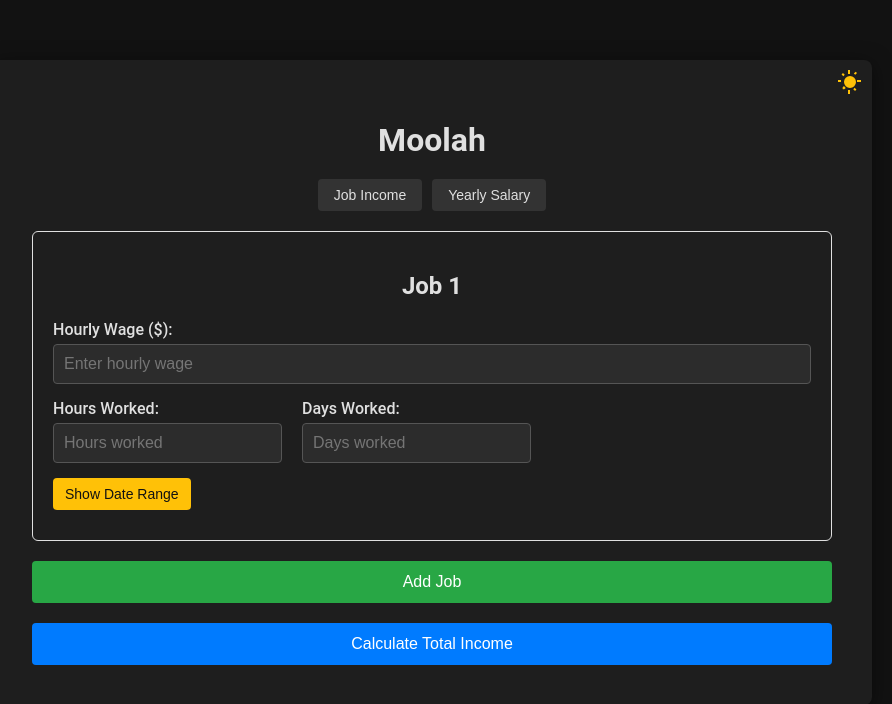
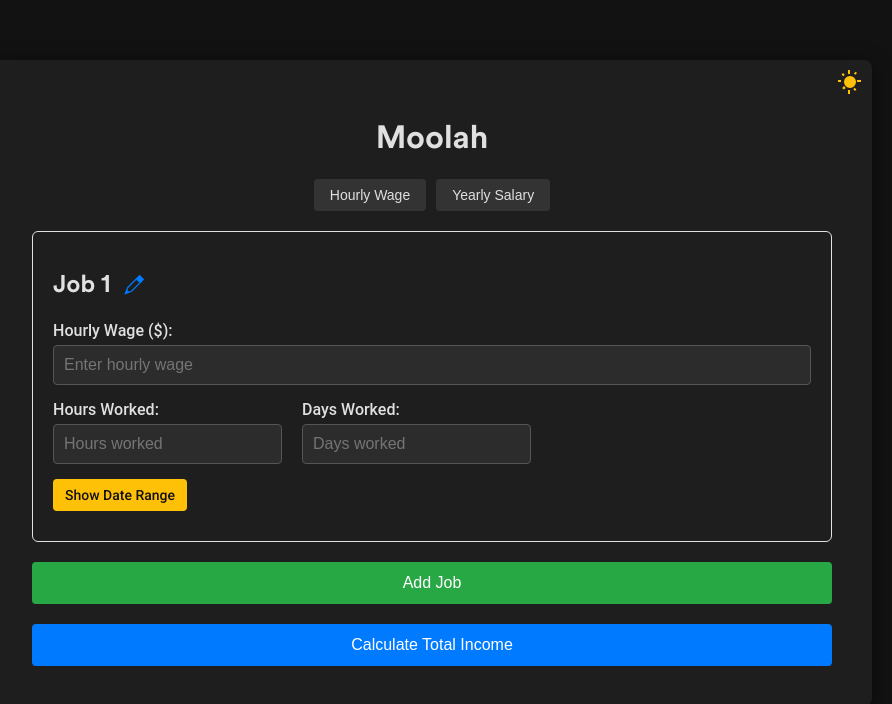
Before and after one commit to quangshuynh/moolah, a React (Create React App) app: page / in a window 1280 px wide. Shown: the top 704 px of the page, without its empty margins (208-1100 px from the left). Built offline with nearby package versions, Linux system fonts and the light colour scheme.

Commit message:
job name edit and font changes

```diff
--- a/src/App.css
+++ b/src/App.css
@@ -39,6 +39,7 @@ body.light-mode {
   padding: 0;
 }
 h1, h2 {
+  font-family: 'circular-bold', sans-serif;
   text-align: center;
   margin-bottom: 20px;
 }
@@ -130,18 +131,19 @@ h1, h2 {
   display: flex;
   gap: 20px;
 }
-.toggle-btn {
+.show-date-range-btn {
   background: #ffc107;
   border: none;
   padding: 8px 12px;
   border-radius: 4px;
   cursor: pointer;
   font-size: 14px;
+  font-family: 'roboto-medium', sans-serif;
   margin-bottom: 10px;
   color: #121212;
   transition: background 0.3s;
 }
-.toggle-btn:hover {
+.show-date-range-btn:hover {
   background: #e0a800;
 }
 .toggle-stats-btn {
@@ -243,10 +245,12 @@ h1, h2 {
   border: none;
   padding: 8px 12px;
   border-radius: 4px;
+  font-size: 14px;
   cursor: pointer;
   align-self: flex-end;
   transition: background 0.3s;
   margin-left: 5px;
+  font-family: 'roboto-medium', sans-serif;
 }
 .remove-btn:hover {
   background: #c82333;
@@ -280,3 +284,58 @@ h1, h2 {
   flex-direction: column;
   gap: 20px;
 }
+.job-name-container {
+  display: flex;
+  align-items: center;
+  justify-content: space-between;
+}
+.display-name-group {
+  display: flex;
+  align-items: center;
+}
+.edit-icon-btn {
+  background: transparent;
+  border: none;
+  cursor: pointer;
+  margin-left: 8px;
+}
+.edit-icon-btn svg {
+  width: 20px;
+  height: 20px;
+  fill: #007bff;
+  transition: transform 0.3s;
+}
+.edit-icon-btn:hover svg {
+  transform: scale(1.1);
+}
+.edit-name-group {
+  display: flex;
+  align-items: center;
+  gap: 8px;
+}
+.job-name-input {
+  font-size: 1.2rem;
+  padding: 4px 8px;
+  border: 1px solid #ccc;
+  border-radius: 4px;
+  background: inherit;
+  color: inherit;
+  font-family: 'circular-bold', sans-serif;
+  margin-bottom: 10px;
+}
+.done-btn {
+  background: #28a745;
+  border: none;
+  padding: 8px 12px;
+  border-radius: 4px;
+  color: #fff;
+  font-size: 1rem;
+  cursor: pointer;
+  transition: background 0.3s;
+  margin-bottom: 10px;
+  font-size: 14px;
+  font-family: 'roboto-medium', sans-serif;
+}
+.done-btn:hover {
+  background: #218838;
+}
--- a/src/App.js
+++ b/src/App.js
@@ -1,11 +1,11 @@
 import React, { useState, useEffect } from 'react';
 import './App.css';
-
 function App() {
   const [darkMode, setDarkMode] = useState(true);
   const [calcMode, setCalcMode] = useState("job");
   const [jobs, setJobs] = useState([
     {
+      jobName: "Job 1",
       hourlyWage: "",
       hoursWorked: "",
       daysWorked: "",
@@ -14,24 +14,21 @@ function App() {
       hoursPerDay: "8",
       showDateRange: false,
       excludedDays: [],
-      showMoreStats: false
+      showMoreStats: false,
+      isEditingName: false
     }
   ]);
   const [annualSalary, setAnnualSalary] = useState("");
   const [result, setResult] = useState(null);
-
   useEffect(() => {
     document.body.className = darkMode ? 'dark-mode' : 'light-mode';
   }, [darkMode]);
-
   const toggleDarkMode = () => setDarkMode(prev => !prev);
-
   const handleJobChange = (index, field, value) => {
     const newJobs = [...jobs];
     newJobs[index][field] = value;
     setJobs(newJobs);
   };
-
   const handleExcludedDaysChange = (index, day, checked) => {
     const newJobs = [...jobs];
     let currentExcluded = newJobs[index].excludedDays || [];
@@ -45,23 +42,21 @@ function App() {
     newJobs[index].excludedDays = currentExcluded;
     setJobs(newJobs);
   };
-
   const toggleDateRange = (index) => {
     const newJobs = [...jobs];
     newJobs[index].showDateRange = !newJobs[index].showDateRange;
     setJobs(newJobs);
   };
-
   const toggleMoreStats = (index) => {
     const newJobs = [...jobs];
     newJobs[index].showMoreStats = !newJobs[index].showMoreStats;
     setJobs(newJobs);
   };
-
   const addJob = () => {
     setJobs([
       ...jobs,
       {
+        jobName: `Job ${jobs.length + 1}`,
         hourlyWage: "",
         hoursWorked: "",
         daysWorked: "",
@@ -70,17 +65,16 @@ function App() {
         hoursPerDay: "8",
         showDateRange: false,
         excludedDays: [],
-        showMoreStats: false
+        showMoreStats: false,
+        isEditingName: false
       }
     ]);
   };
-
   const removeJob = (index) => {
     const newJobs = [...jobs];
     newJobs.splice(index, 1);
     setJobs(newJobs);
   };
-
   const handleJobSubmit = (e) => {
     e.preventDefault();
     let totalIncome = 0;
@@ -111,7 +105,6 @@ function App() {
     });
     setResult(totalIncome);
   };
-
   const getYearlyBreakdown = (salary) => {
     const annual = parseFloat(salary) || 0;
     return {
@@ -122,7 +115,6 @@ function App() {
       yearly: annual.toFixed(2)
     };
   };
-
   return (
     <div className={`app-container ${darkMode ? "dark" : "light"}`}>
       <header className="header">
@@ -144,7 +136,7 @@ function App() {
           className={calcMode === "job" ? "active" : ""}
           onClick={() => setCalcMode("job")}
         >
-          Job Income
+          Hourly Wage
         </button>
         <button
           className={calcMode === "yearly" ? "active" : ""}
@@ -157,7 +149,28 @@ function App() {
         <form onSubmit={handleJobSubmit} className="calc-form">
           {jobs.map((job, index) => (
             <div key={index} className="job-card">
-              <h2>Job {index + 1}</h2>
+              <div className="job-name-container">
+                {job.isEditingName ? (
+                  <div className="edit-name-group">
+                    <input
+                      type="text"
+                      value={job.jobName}
+                      onChange={(e) => handleJobChange(index, 'jobName', e.target.value)}
+                      className="job-name-input"
+                    />
+                    <button type="button" onClick={() => handleJobChange(index, 'isEditingName', false)} className="done-btn">Done</button>
+                  </div>
+                ) : (
+                  <div className="display-name-group">
+                    <h2>{job.jobName}</h2>
+                    <button type="button" onClick={() => handleJobChange(index, 'isEditingName', true)} className="edit-icon-btn">
+                      <svg xmlns="http://www.w3.org/2000/svg" width="16" height="16" fill="currentColor" viewBox="0 0 16 16">
+                        <path d="M12.146.146a.5.5 0 0 1 .708 0l3 3a.5.5 0 0 1 0 .708l-9.5 9.5a.5.5 0 0 1-.168.11l-5 2a.5.5 0 0 1-.65-.65l2-5a.5.5 0 0 1 .11-.168l9.5-9.5zM11.207 2.5 13.5 4.793 12.207 6.086 9.914 3.793 11.207 2.5zM10.5 3.207 3 10.707V13h2.293l7.5-7.5L10.5 3.207z"/>
+                      </svg>
+                    </button>
+                  </div>
+                )}
+              </div>
               <div className="input-group">
                 <label>Hourly Wage ($):</label>
                 <input
@@ -221,7 +234,7 @@ function App() {
               </div>
               <button
                 type="button"
-                className="toggle-btn"
+                className="show-date-range-btn"
                 onClick={() => toggleDateRange(index)}
               >
                 {job.showDateRange ? 'Hide Date Range' : 'Show Date Range'}
@@ -296,7 +309,6 @@ function App() {
         </form>
       ) : (
         <div className="yearly-calculator">
-
           <div className="input-group">
             <label>Annual Salary ($):</label>
             <input
@@ -330,5 +342,4 @@ function App() {
     </div>
   );
 }
-
 export default App;
--- a/src/index.css
+++ b/src/index.css
@@ -18,3 +18,10 @@ code {
   font-weight: normal;
   font-style: normal;
 }
+
+@font-face {
+  font-family: 'roboto-medium';
+  src: url('../public/fonts/Roboto-Medium.ttf');
+  font-weight: normal;
+  font-style: normal;
+}
```
Also changed, not shown: public/fonts/Roboto-Medium.ttf (added).
